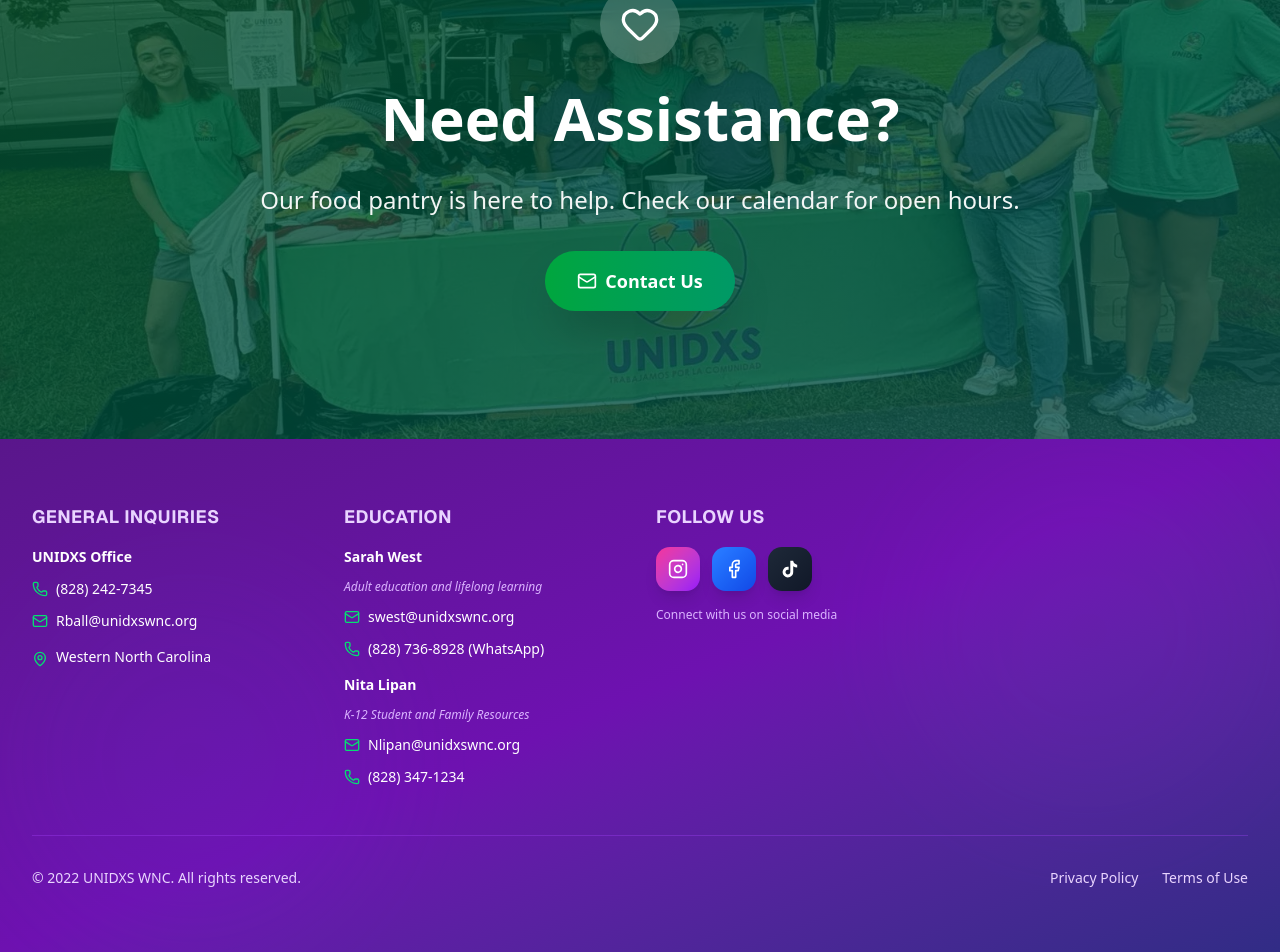
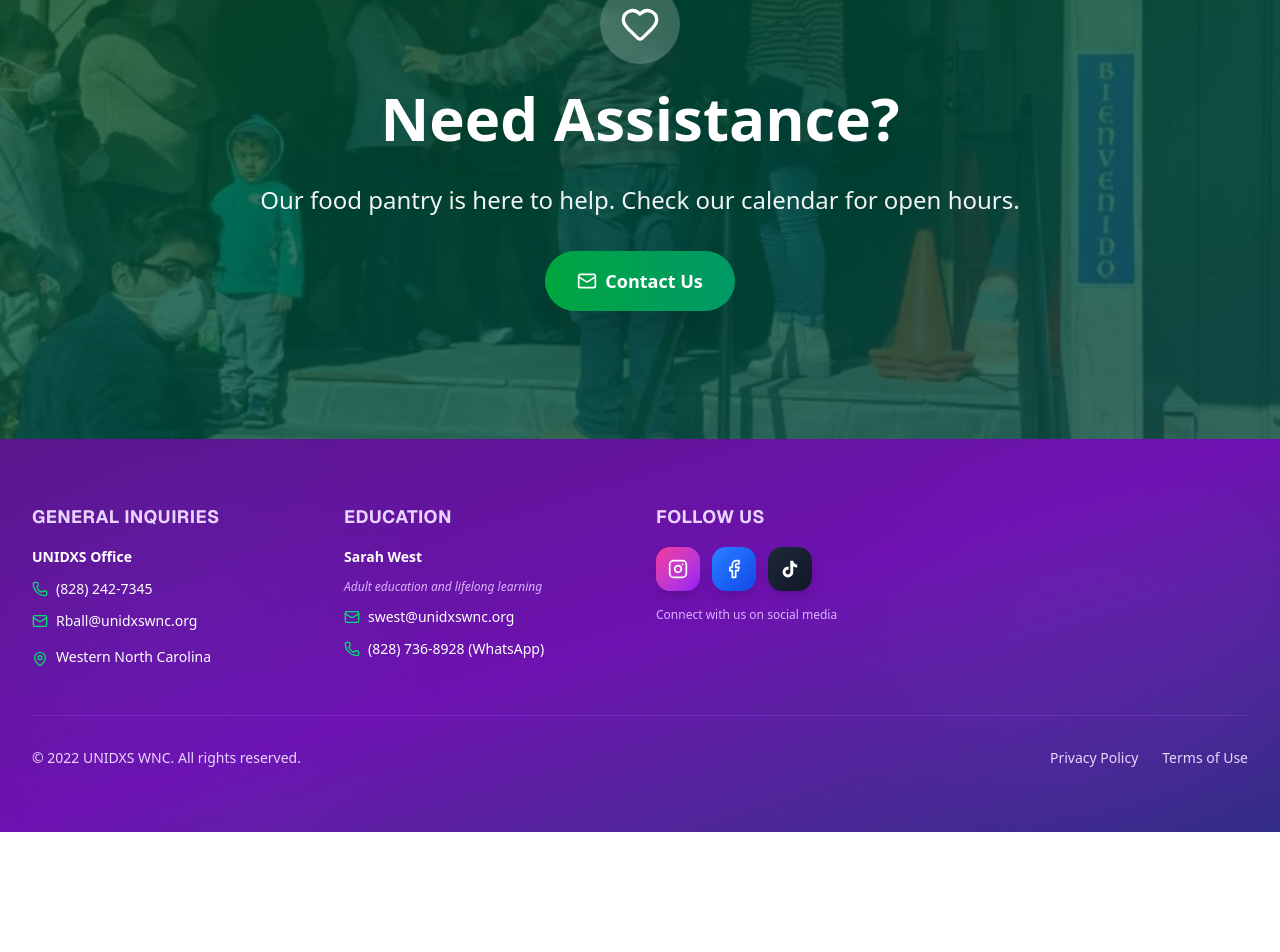
Before and after one commit to Rafa-afkdev/unidxs, a Next.js app: page /en/warehouse in a window 1280 px wide. Shown: the part 4035-4987 px from the top of the page. After the commit the page ends 4867 px from the top, so only its background shows below. Built offline with nearby package versions, Linux system fonts and the light colour scheme.

Commit message:
UPDATEEEE

```diff
--- a/src/app/[locale]/FooterMain.tsx
+++ b/src/app/[locale]/FooterMain.tsx
@@ -111,26 +111,7 @@
                 (828) 736-8928 (WhatsApp)
               </a>
             </div>
-            <p className="text-sm font-semibold text-white mt-4">Nita Lipan</p>
-            <p className="text-xs text-purple-300 italic">{t('footer.nitaDescription')}</p>
-            <div className="flex items-center space-x-2">
-              <Mail className="w-4 h-4 text-green-400" />
-              <a
-                href="mailto:Nlipan@unidxswnc.org"
-                className="text-sm hover:text-green-400 transition-colors break-all"
-              >
-                Nlipan@unidxswnc.org
-              </a>
-            </div>
-            <div className="flex items-center space-x-2">
-              <Phone className="w-4 h-4 text-green-400" />
-              <a
-                href="tel:+18283471234"
-                className="text-sm hover:text-green-400 transition-colors"
-              >
-                (828) 347-1234
-              </a>
-            </div>
+
           </div>
         </div>
 
--- a/src/app/[locale]/education/components/education.tsx
+++ b/src/app/[locale]/education/components/education.tsx
@@ -31,7 +31,7 @@
     phone: '',
     subject: '',
     message: '',
-    recipient: 'nita' // Para identificar que va a Nita
+    recipient: 'sarah' // Default to Sarah
   });
   const [status, setStatus] = useState<'idle' | 'sending' | 'success' | 'error'>('idle');
   const [focusedField, setFocusedField] = useState<string | null>(null);
@@ -99,7 +99,7 @@
       }
 
       setStatus('success');
-      setFormData({ name: '', email: '', phone: '', subject: '', message: '', recipient: 'nita' });
+      setFormData({ name: '', email: '', phone: '', subject: '', message: '', recipient: 'sarah' });
       setTimeout(() => setStatus('idle'), 5000);
     } catch (error) {
       console.error('Error sending email:', error);
@@ -124,7 +124,7 @@
         <div
           className="absolute inset-0 bg-cover bg-center scale-105"
           style={{
-            backgroundImage: "url('/Educacion2.webp')",
+            backgroundImage: "url('/Fondo1.webp')",
           }}
         />
         <div className="absolute inset-0 bg-gradient-to-b from-black/60 via-black/50 to-black/60" />
@@ -204,7 +204,7 @@
         <div
           className="absolute inset-0 bg-cover bg-center"
           style={{
-            backgroundImage: "url('/Educacion1.webp')",
+            backgroundImage: "url('/Fondo4.webp')",
           }}
         />
         <div className="absolute inset-0 bg-black/60" />
@@ -326,7 +326,7 @@
         <div
           className="absolute inset-0 bg-cover bg-center"
           style={{
-            backgroundImage: "url('/Educacion4.webp')",
+            backgroundImage: "url('/Fondo3.webp')",
           }}
         />
         <div className="absolute inset-0 bg-gradient-to-br from-green-900/80 via-emerald-900/80 to-teal-900/80" />
@@ -525,7 +525,6 @@
                           : 'border-gray-200 hover:border-gray-300'
                       }`}
                     >
-                      <option value="nita">Nita Lipan - {t("contact.form.nitaRole")}</option>
                       <option value="sarah">Sarah West - {t("contact.form.sarahRole")}</option>
                     </select>
                   </div>
@@ -614,31 +613,6 @@
                 </h3>
 
                 <div className="space-y-6">
-                  {/* Nita Lipan */}
-                  <div className="pb-4 border-b border-gray-200">
-                    <h4 className="font-bold text-gray-900 mb-3">Nita Lipan</h4>
-                    <div className="space-y-2">
-                      <a
-                        href="mailto:Nlipan@unidxswnc.org"
-                        className="flex items-center space-x-3 text-gray-700 hover:text-purple-600 transition-all duration-300 p-2 rounded-lg hover:bg-purple-50 group"
-                      >
-                        <div className="bg-purple-100 p-2 rounded-lg group-hover:bg-purple-200 transition-colors">
-                          <Mail className="w-4 h-4 text-purple-600" />
-                        </div>
-                        <span className="text-sm font-medium break-all">{t("contact.nitaEmail")}</span>
-                      </a>
-                      <a
-                        href="tel:+18283471234"
-                        className="flex items-center space-x-3 text-gray-700 hover:text-purple-600 transition-all duration-300 p-2 rounded-lg hover:bg-purple-50 group"
-                      >
-                        <div className="bg-purple-100 p-2 rounded-lg group-hover:bg-purple-200 transition-colors">
-                          <Phone className="w-4 h-4 text-purple-600" />
-                        </div>
-                        <span className="text-sm font-medium">{t("contact.nitaPhone")}</span>
-                      </a>
-                    </div>
-                  </div>
-
                   {/* Sarah West */}
                   <div>
                     <h4 className="font-bold text-gray-900 mb-3">Sarah West</h4>
--- a/src/app/[locale]/team/components/team.tsx
+++ b/src/app/[locale]/team/components/team.tsx
@@ -1,9 +1,9 @@
 "use client"
-import React, { useState } from 'react'
+import { motion } from 'framer-motion'
+import { Briefcase, Heart, Users } from 'lucide-react'
+import { useTranslations } from 'next-intl'
 import Image from 'next/image'
-import { motion } from 'framer-motion'
-import { useTranslations } from 'next-intl'
-import { Users, Briefcase, Heart } from 'lucide-react'
+import { useState } from 'react'
 
 export default function Team() {
   const t = useTranslations('team')
@@ -22,7 +22,6 @@
     { id: 'paul', image: '/Paul.png', hasImage: true },
     { id: 'sarahWest', image: '/Sarah-West.png', hasImage: true },
     { id: 'sarah', image: '/Sarah.png', hasImage: true },
-    { id: 'nita', image: '/Nita.webp', hasImage: true },
     { id: 'esteban', image: '/JuanEs.webp', hasImage: true }
   ]
 
--- a/src/app/[locale]/warehouse/components/warehouse.tsx
+++ b/src/app/[locale]/warehouse/components/warehouse.tsx
@@ -447,7 +447,7 @@
         <div
           className="absolute inset-0 bg-cover bg-center"
           style={{
-            backgroundImage: "url('/Fondo2-Donation.webp')",
+            backgroundImage: "url('/Fondo2.webp')",
           }}
         />
         <div className="absolute inset-0 bg-black/60" />
@@ -559,7 +559,7 @@
         <div
           className="absolute inset-0 bg-cover bg-center"
           style={{
-            backgroundImage: "url('/Fondo3-Donation.webp')",
+            backgroundImage: "url('/Fondo4.webp')",
           }}
         />
         <div className="absolute inset-0 bg-gradient-to-br from-green-900/80 via-emerald-900/80 to-teal-900/80" />
```
